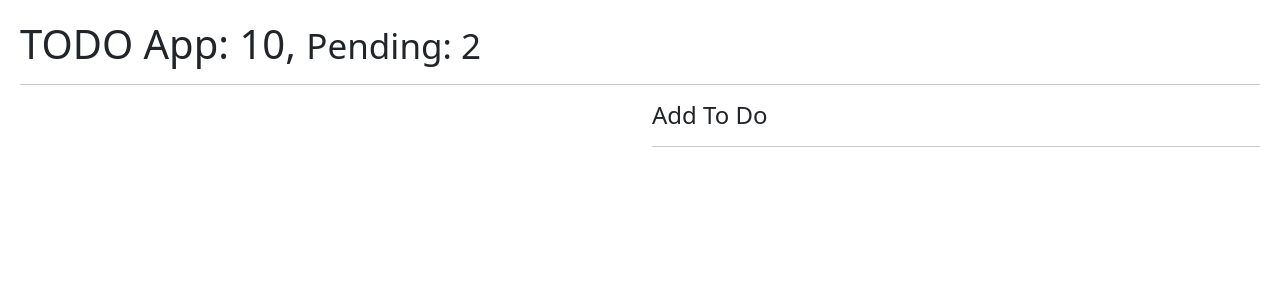
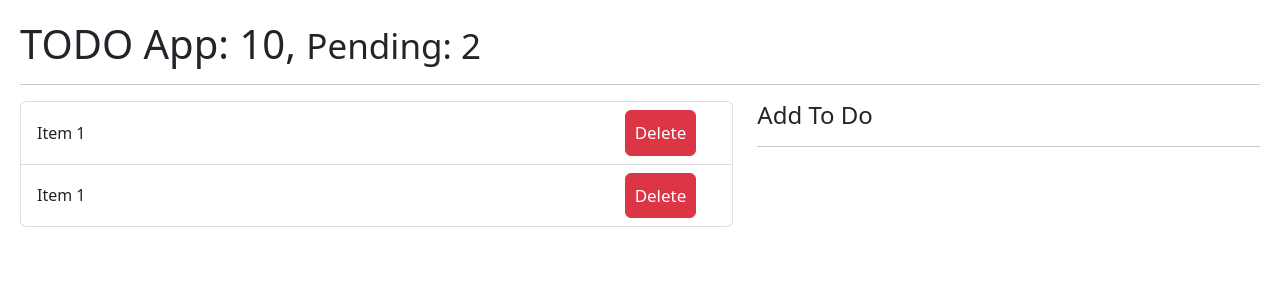
Before and after one commit to JulianCeleita/hook-app, a React (Vite) app: page / in a window 1280 px wide. Shown: the top 300 px of the page. Built offline with nearby package versions, Linux system fonts and the light colour scheme.

Commit message:
new barrel and todoapp modified

```diff
--- a/src/useReducer/TodoApp.tsx
+++ b/src/useReducer/TodoApp.tsx
@@ -1,4 +1,5 @@
 import { useReducer } from "react";
+import { TodoList } from "./TodoList";
 import { todoReducer } from "./todoReducer";
 
 export const initialState = [
@@ -28,11 +29,11 @@ export const TodoApp = () => {
       <hr />
 
       <div className="row">
-        <div className="col">
-          {}
+        <div className="col-7">
+          <TodoList todos={ todos }/>
         </div>
 
-        <div className="col">
+        <div className="col-5">
           <h4>Add To Do</h4>
           <hr />
           {}
--- a/src/useReducer/TodoList.tsx
+++ b/src/useReducer/TodoList.tsx
@@ -1,24 +1,15 @@
-import { initialState } from "./TodoApp";
-import useState from "react";
-
-interface TodoElement {
-  id: string;
-  description: string;
-  done: boolean;
-}
-
-export const Todos = (initialState: TodoElement) => {
-  const [todoItem, newTodoItem] = useState(initialState);
-
-  return todoItem.map((todo: any) => (
+export const TodoList = ({ todos = [] }) => {
+  return (
     <ul className="list-group">
+      {todos.map((todo) => (
         <li
           key={todo.id}
           className="list-group-item d-flex justify-content-between"
         >
-        <span className="align-self-center"> {newTodoItem} </span>
+          <span className="align-self-center"> Item 1 </span>
           <button className="btn btn-danger">Delete</button>
         </li>
+      ))}
     </ul>
-  ));
+  );
 };
--- /dev/null
+++ b/src/useReducer/index.ts
@@ -0,0 +1,5 @@
+export * from './TodoAdd';
+export * from './TodoApp';
+export * from './TodoList';
+export * from './intro-reducer';
+export * from './todoReducer';
```
Lines whose indentation alone changed are shown as unchanged.
